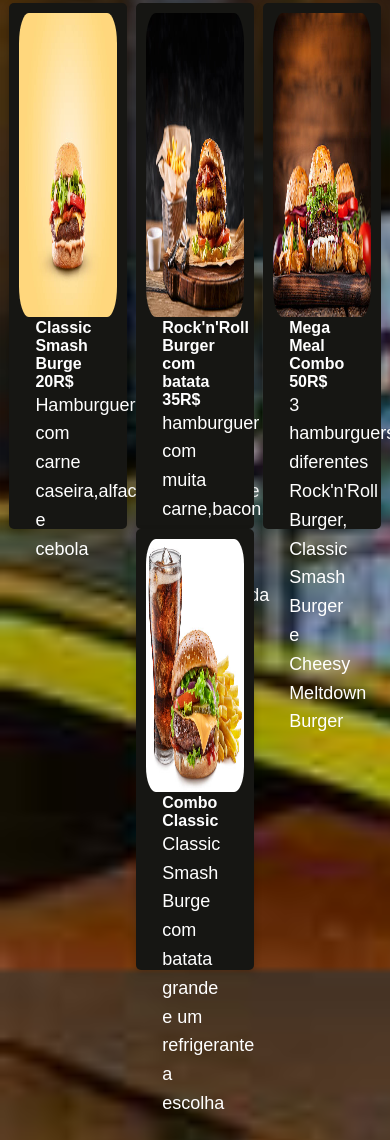
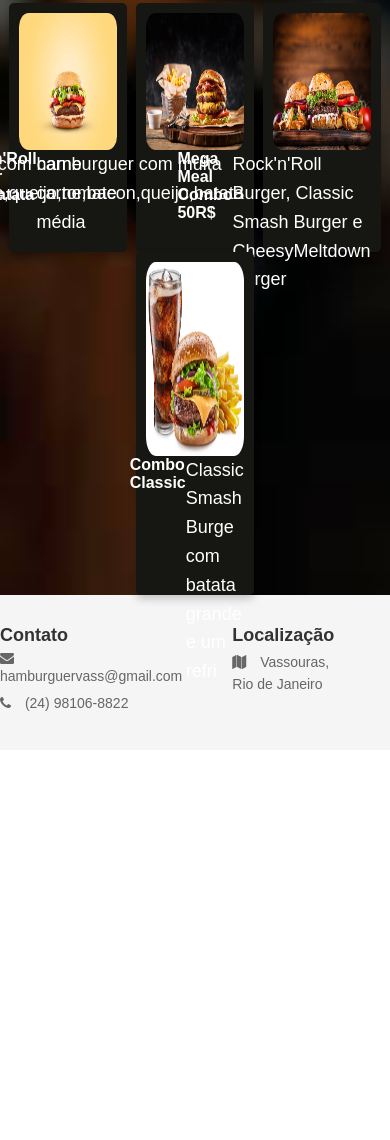
Before and after one commit to GBLBORGES/hamburguer, a plain HTML site: page index.html in a window 390 px wide. Shown: the part 1496-2636 px from the top of the page. After the commit the page ends 2246 px from the top, so only its background shows below. Drawn offline with Linux system fonts and the light colour scheme.

Commit message:
feat: simple footer to put email,phone number and location

```diff
--- a/hamburguer.css
+++ b/hamburguer.css
@@ -12,7 +12,7 @@
 
  body {
     font-family: Arial, sans-serif;
-    background-image: url('./src/tela\ de\ fundo.jpg');
+    background-image: url('./src/hamb.jpg');
     background-size: cover;
     color: #fff;
 }
@@ -95,6 +95,33 @@ article {
     box-shadow: 0 8px 16px 0 rgba(0,0,0,0.2);
   }
 
-  .container {
-    padding: 2px 16px;
-  }
+  footer {
+    background-color: #f5f5f5;
+    padding: 30px 0;
+}
+
+.container {
+    max-width: 1200px;
+    margin: 0 auto;
+    display: flex;
+    justify-content: flex-end;
+}
+
+.contact-info, .location {
+    margin-right: 50px;
+}
+
+.contact-info h3, .location h3 {
+    font-size: 18px;
+    color: #333;
+}
+
+.contact-info p, .location p {
+    font-size: 14px;
+    color: #666;
+    margin: 5px 0;
+}
+
+.contact-info i, .location i {
+    margin-right: 10px;
+}
--- a/index.html
+++ b/index.html
@@ -57,23 +57,36 @@
             <img src="./src/opção2.jpg" alt="Avatar" style="width:100%">
             <div class="container">
                 <h4><b>Rock'n'Roll Burger com batata 35R$</b></h4>
-                <p>hamburguer com muita carne,bacon,queijo,picles e cebola caramelizada e batata média</p>
+                <p>hamburguer com muita carne,bacon,queijo,batata média</p>
             </div>
           </div>
           <div class="card">
             <img src="./src/opção3.jpg" alt="Avatar" style="width:100%">
             <div class="container">
               <h4><b>Mega Meal Combo 50R$</b></h4>
-              <p>3 hamburguers diferentes Rock'n'Roll Burger, Classic Smash Burger e Cheesy Meltdown Burger</p>
+              <p>Rock'n'Roll Burger, Classic Smash Burger e CheesyMeltdown Burger</p>
             </div>
           </div>
           <div class="card">
             <img src="./src/combo.jpg" alt="Avatar" style="width:100%">
             <div class="container">
               <h4><b>Combo Classic</b></h4>
-              <p>Classic Smash Burge com batata grande e um refrigerante a escolha</p>
+              <p>Classic Smash Burge com batata grande e um refri</p>
             </div>
           </div>
       </article>
+      <footer>
+        <div class="container">
+            <div class="contact-info">
+                <h3>Contato</h3>
+                <p><i class="fa fa-envelope" aria-hidden="true"></i> hamburguervass@gmail.com</p>
+                <p><i class="fa fa-phone"></i> (24) 98106-8822</p>
+            </div>
+            <div class="location">
+                <h3>Localização</h3>
+                <p><i class="fa fa-map"></i> Vassouras, Rio de Janeiro</p>
+            </div>
+        </div>
+    </footer>
 </body>
 </html>
```
Also changed, not shown: src/hamb.jpg (added), src/hamburgueria.jpg (added).
